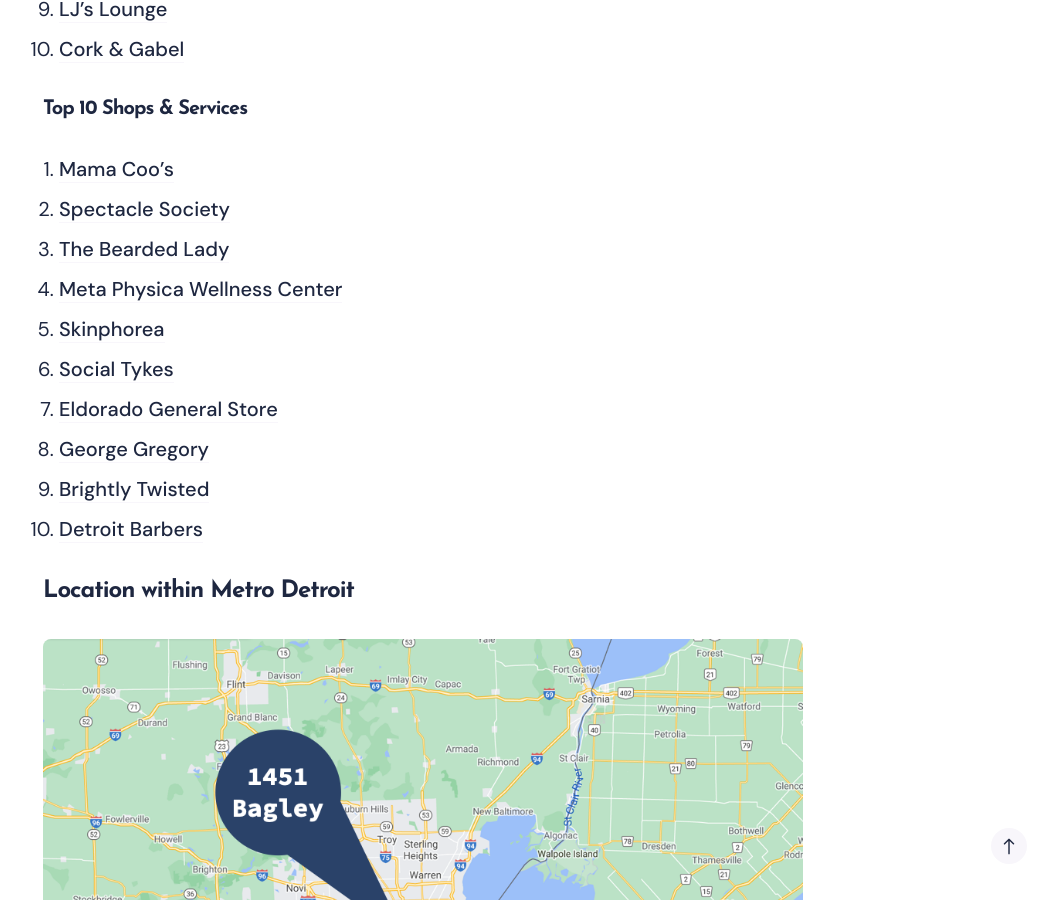
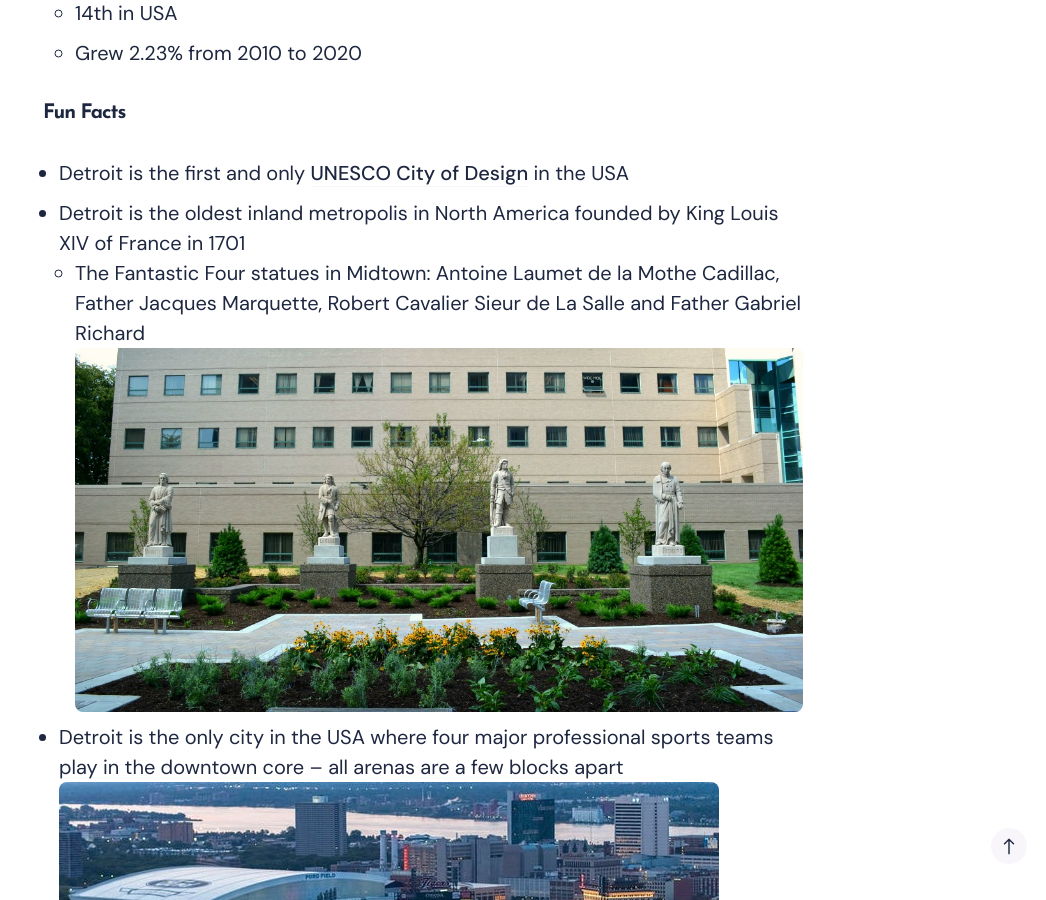
Before and after one commit to balletrealestate/balletrealestate.github.io, a Jekyll site: the page built from _posts/2022-01-07-1451-bagley.markdown, in a window 1280 px wide and 900 px high, scrolled down 13575 px. Shown: the whole window, without its empty margins (217-1263 px from the left). Built offline with Jekyll 4.4.1, drawn with Linux system fonts in a browser that asks for light colours; nearby versions of some CDN libraries; some of the changed text lies outside the part shown.

Commit message:
many new images

```diff
--- a/_posts/2022-01-07-1451-bagley.markdown
+++ b/_posts/2022-01-07-1451-bagley.markdown
@@ -111,7 +119,9 @@
   </table>
 </div>
 
-<br><br>
+<br>
+![1451 Bagley 2](/images/1451-bagley-2.png "1451 Bagley 2")
+<br>
 
 ### 10 Year Projected Returns on $100,000 Investment
 
@@ -153,25 +163,26 @@
 
 #### Top 10 Private Employers
 1. General Motors Co. HQ
-     ![GM HQ]({{ site.url }}/images/gm-hq.png "GM HQ")
+![GM HQ]({{ site.url }}/images/gm-hq.png "GM HQ")
 1. Henry Ford Health System
 1. Illitch Companies HQ
      * Little Caesars Pizza
-	 ![Little Caesars HQ]({{ site.url }}/images/little-caesars-hq.png "Little Caesars HQ")
+![Little Caesars HQ]({{ site.url }}/images/little-caesars-hq.png "Little Caesars HQ")
 1. Rock Ventures HQ
      * Rocket Mortgage
-	 ![Rocket Mortgage HQ]({{ site.url }}/images/rocket-mortgage-hq.png "Rocket Mortgage HQ")
+![Rocket Mortgage HQ]({{ site.url }}/images/rocket-mortgage-hq.png "Rocket Mortgage HQ")
 1. Detroit Medical Center
      * Part of Tenet Healthcare
 1. Blue Cross Blue Shield of Michigan HQ
 1. DTE Energy HQ
 1. Ally Financial HQ
-	 ![Ally Financial HQ]({{ site.url }}/images/ally-financial-hq.png "Ally Financial HQ")
+     * Ally Detroit Center
+![Ally Financial HQ]({{ site.url }}/images/ally-financial-hq.png "Ally Financial HQ")
 1. Comerica Bank
 1. Huntington Bank HQ
-     * New commercial Banking HQ in Detroit will be completed in 2022
-	 * It will be a dual HQ with Columbus, OH
-	 ![Huntington Bank HQ]({{ site.url }}/images/huntington-bank-hq.png "Huntington Bank HQ")
+     * New commercial banking HQ in Detroit will be completed in 2022
+	 * Huntington will have a dual HQ with Detroit and Columbus, OH
+![Huntington Bank HQ]({{ site.url }}/images/huntington-bank-hq.png "Huntington Bank HQ")
 
 
 #### Cost of Living
@@ -187,9 +198,14 @@
 #### Fun Facts
 * Detroit is the first and only [UNESCO City of Design](https://www.architecturaldigest.com/story/detroit-unesco-city-of-design) in the USA
 * Detroit is the oldest inland metropolis in North America founded by King Louis XIV of France in 1701
-* Detroit is the only city in the USA where the four major professional sports teams play in the downtown core
+     * The Fantastic Four statues in Midtown: Antoine Laumet de la Mothe Cadillac, Father Jacques Marquette, Robert Cavalier Sieur de La Salle and Father Gabriel Richard
+	 ![Fantastic Four Statues]({{ site.url }}/images/fantastic-four-statues.png "Fantastic Four Statues")
+* Detroit is the only city in the USA where four major professional sports teams play in the downtown core -- all arenas are a few blocks apart
+![Big Four Sports Teams]({{ site.url }}/images/big-four-sports.png "Big Four Sports Teams")
 * Detroit has the second largest theater district in the USA with more than 13,000 theater seats
+![Fox Theater]({{ site.url }}/images/fox.png "Fox Theater")
 * Michigan has the most lighthouses and the longest coastline of any state in the conterminous USA
+![Big Sable Lighthouse]({{ site.url }}/images/big-sable-lighthouse.png "Big Sable Lighthouse")
 
 ### Corktown Neighborhood
 
```
Also changed, not shown: other parts of _posts/2022-01-07-1451-bagley.markdown (+8 -0 lines), images/1451-bagley-5.png (added), images/1451-bagley-6.png (added), images/1451-bagley-8.png (added), images/big-four-sports.png (added), images/fantastic-four-statues.png (added), 9 other files.
